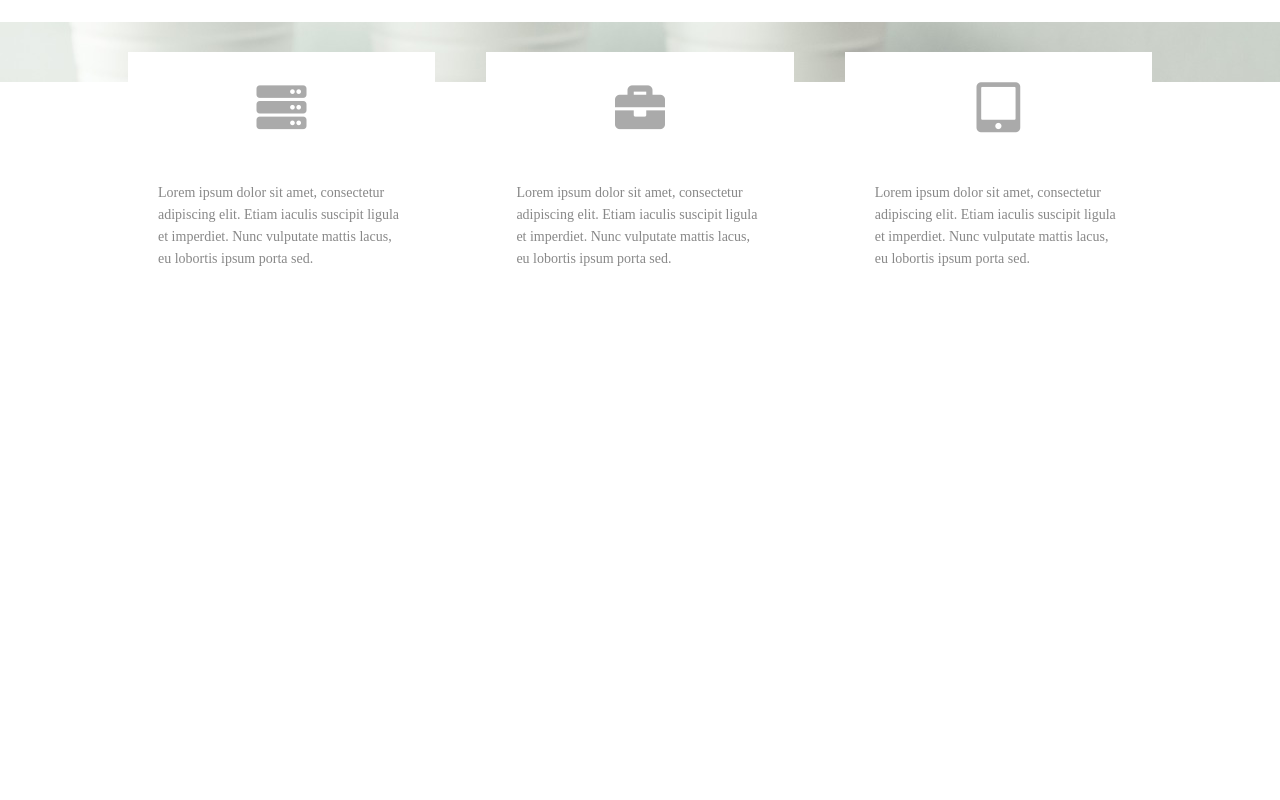
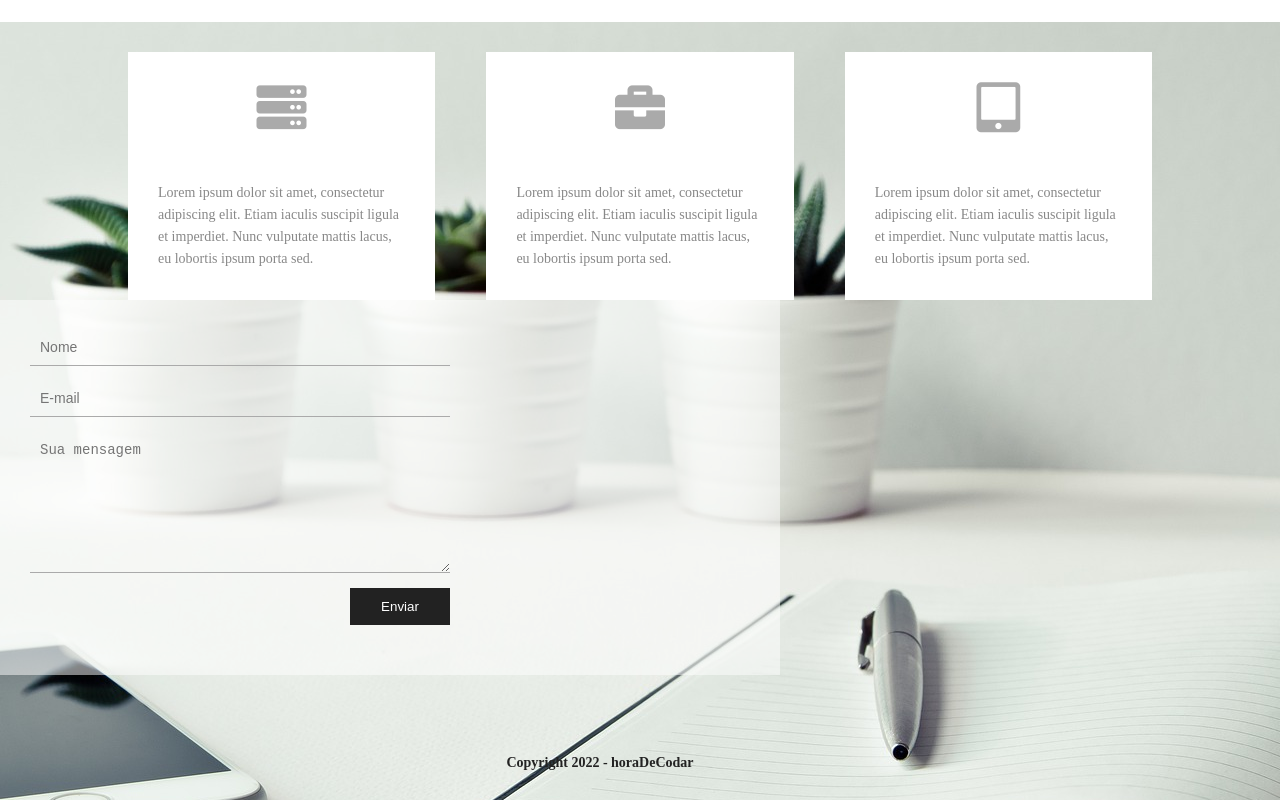
Before and after one commit to PauloAlves8039/projeto-agencia-x, a plain HTML site: page index.html in a window 1280 px wide. Shown: the part 1148-1948 px from the top of the page. Before the commit the page ends 1448 px from the top, so only its background shows below. Drawn offline with Linux system fonts and the light colour scheme.

Commit message:
Criando o formulário

```diff
--- a/css/style.css
+++ b/css/style.css
@@ -191,3 +191,81 @@ html {
 	color: #888;
 	text-align: left;
 }
+
+footer {
+	clear: both;
+	max-width: 1200px;
+	height: 500px;
+	padding: 30px 10%;
+	position: relative;
+}
+
+.form-container {
+	width: 65%;
+	height: 375px;
+	position: relative;
+	display: block;
+}
+
+.form-background {
+	width: 100%;
+	height: 100%;
+	background-color: #FFF;
+	opacity: .5;
+}
+
+.form-container form {
+	position: absolute;
+	top: 30px;
+	left: 30px;
+	height: 300px;
+}
+
+.form-container input, .form-container textarea {
+	width: 400px;
+	display: block;
+	border: none;
+	padding: 10px;
+	margin-bottom: 15px;
+	border-bottom: 1px solid #AAA;
+	border-radius: 0;
+	background-color: transparent;
+}
+
+.form-container textarea {
+	height: 120px;
+}
+
+.form-container input::placeholder, .form-container textarea::placeholder {
+	font-size: 14px;
+}
+
+.form-container .submit {
+	background-color: #222;
+	color: #FFF;
+	border: 1px solid transparent;
+	width: 100px;
+	position: relative;
+	float: right;
+	cursor: pointer;
+	transition: .5s
+}
+
+.form-container .submit:hover {
+	background-color: #FFF;
+	color: #222;
+	border: 1px solid #222;
+}
+
+.copyright {
+	color: #222;
+	font-size: 14px;
+	font-weight: bold;
+	text-align: center;
+	position: absolute;
+	left: 0;
+	right: 0;
+	bottom: 30px;
+	margin-left: auto;
+	margin-right: auto;
+}
--- a/index.html
+++ b/index.html
@@ -101,6 +101,21 @@
                     </div>
                 </div>
             </section>
+
+            <footer>
+                <div class="form-container">
+                    <div class="form-background"></div>
+                    <form>
+                        <input type="text" name="name" id="name" placeholder="Nome">
+                        <input type="email" name="email" id="email" placeholder="E-mail">
+                        <textarea name="message" id="message" placeholder="Sua mensagem"></textarea>
+                        <input type="submit" class="submit" value="Enviar">
+                    </form>
+                </div>
+                <div class="copyright">
+                    <p>Copyright 2022 - horaDeCodar</p>
+                </div>
+            </footer>
         </div>
 
     </div>
```
